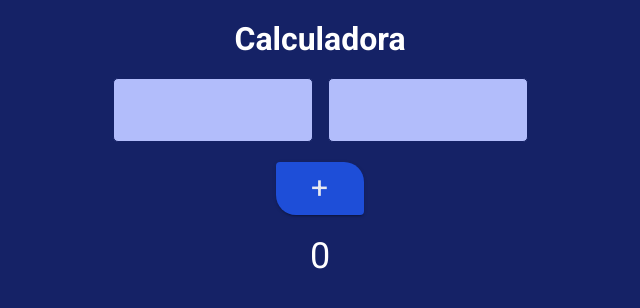
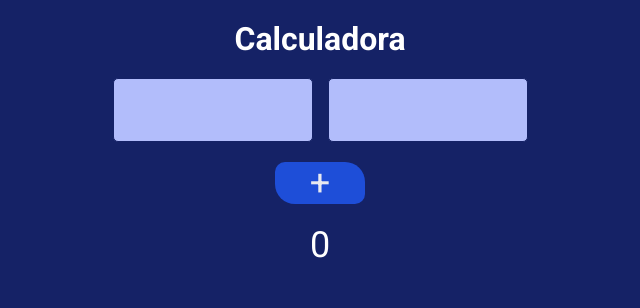
Before and after one commit to ArthurMTS/calculadora, a React (Create React App) app: page / in a window 1280 px wide. Shown: the top 308 px of the page, without its empty margins (320-960 px from the left). Built offline with nearby package versions, Linux system fonts and the light colour scheme; a web font is replaced by a local one.

Commit message:
feat: button component

```diff
--- /dev/null
+++ b/src/components/Button/Button.styles.ts
@@ -0,0 +1,23 @@
+import { makeStyles } from '@material-ui/core';
+
+export const useStyles = makeStyles({
+  button: {
+    marginTop: '20px',
+    backgroundColor: '#1F53E5',
+    color: '#FFF',
+    cursor: 'pointer',
+    fontSize: '36px',
+    padding: '0 35px',
+    border: 'none',
+    borderBottomLeftRadius: '20px',
+    borderBottomRightRadius: '10px',
+    borderTopRightRadius: '20px',
+    borderTopLeftRadius: '10px',
+    opacity: 0.9,
+    transition: 'all .2s',
+    '&:hover': {
+      opacity: 1,
+      backgroundColor: '#1F53E5',
+    },
+  },
+});
--- /dev/null
+++ b/src/components/Button/Button.tsx
@@ -0,0 +1,18 @@
+import { FC } from 'react';
+import { ButtonProps } from '@material-ui/core';
+
+import { useStyles } from './Button.styles';
+
+export const Button: FC<ButtonProps> = ({ children, onClick, ...props }) => {
+  const styles = useStyles();
+
+  return (
+    <button
+      className={styles.button}
+      onClick={onClick}
+      {...props}
+    >
+      {children}
+    </button>
+  );
+}
--- /dev/null
+++ b/src/components/Button/index.ts
@@ -0,0 +1 @@
+export { Button } from './Button';
--- a/src/features/Calculator/Calculator.styles.tsx
+++ b/src/features/Calculator/Calculator.styles.tsx
@@ -18,21 +18,6 @@ const useStyles = makeStyles({
     display: 'flex',
     gap: '15px',
   },
-  button: {
-    marginTop: '20px',
-    backgroundColor: '#1F53E5',
-    color: '#FFF',
-    fontSize: '30px',
-    padding: '0 35px',
-    borderBottomLeftRadius: '20px',
-    borderTopRightRadius: '20px',
-    opacity: 0.9,
-    transition: 'all .2s',
-    '&:hover': {
-      opacity: 1,
-      backgroundColor: '#1F53E5',
-    },
-  },
   result: {
     marginTop: '20px',
     fontSize: '36px',
--- a/src/features/Calculator/Calculator.tsx
+++ b/src/features/Calculator/Calculator.tsx
@@ -1,7 +1,8 @@
 import { useState } from 'react';
-import { Box, Button } from '@material-ui/core';
+import { Box } from '@material-ui/core';
 
 import { Input } from '../../components/Input';
+import { Button } from '../../components/Button';
 
 import useStyles from './Calculator.styles';
 
@@ -29,11 +30,7 @@ export const Calculator = () => {
           onChange={e => setSecondValue(Number(e.target.value))}
         />
       </Box>
-      <Button
-        className={styles.button}
-        variant='contained'
-        onClick={handleSum}
-      >
+      <Button onClick={handleSum}>
         +
       </Button>
       <Box className={styles.result}>
```
